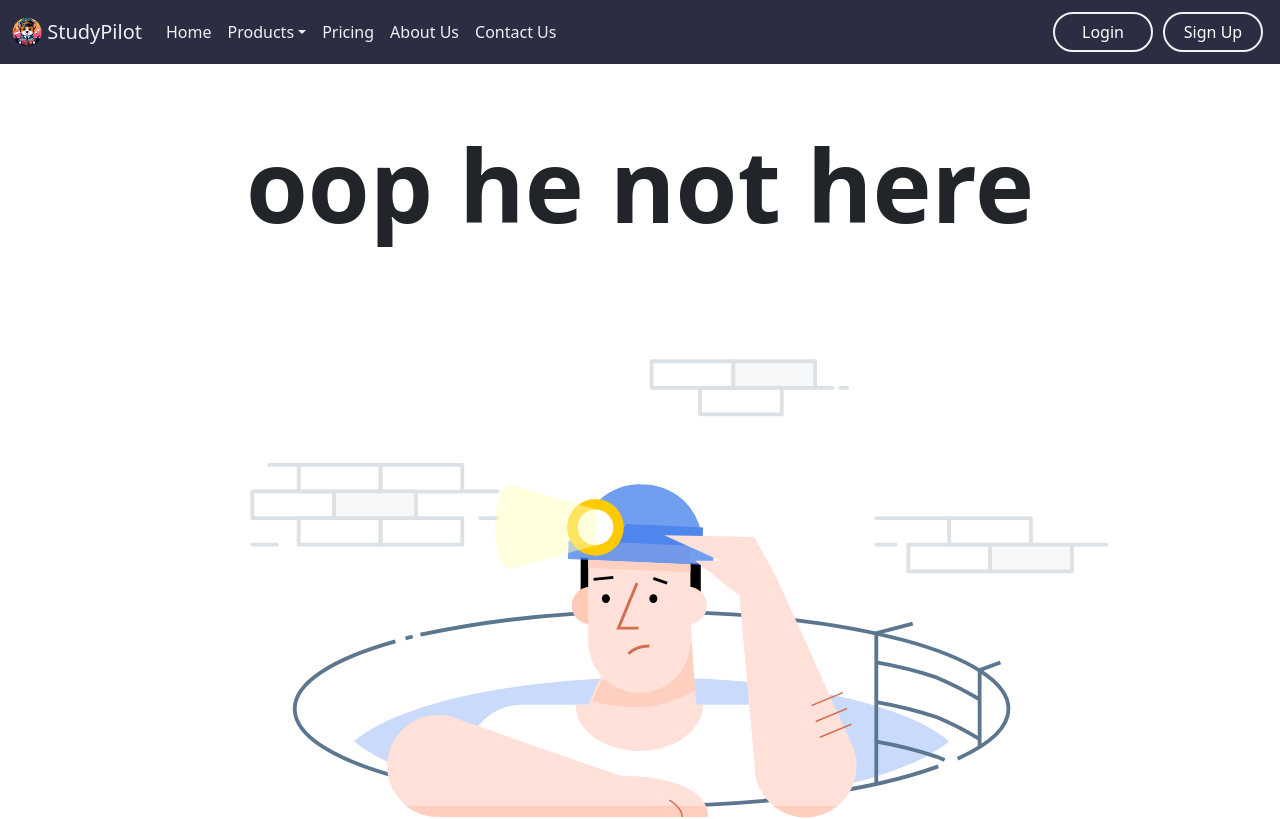
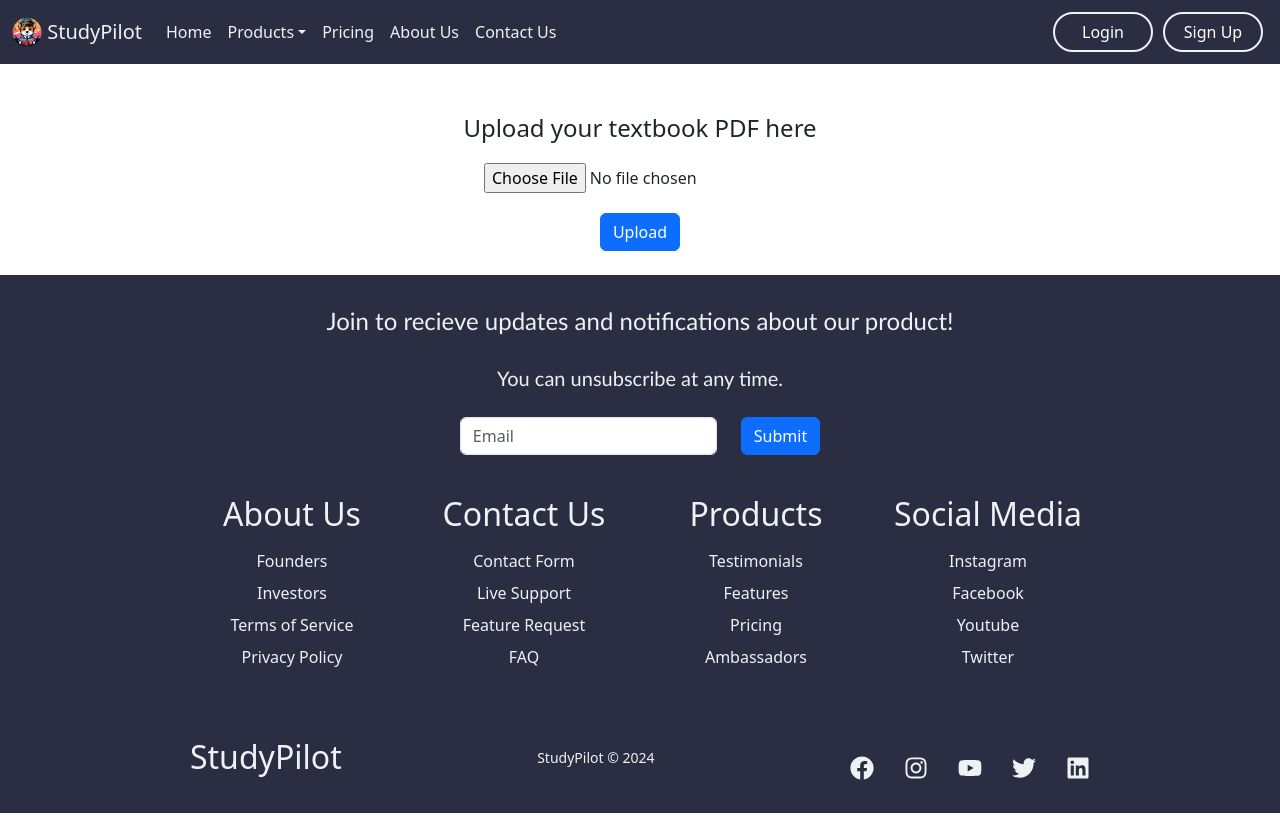
Before and after one commit to shricharanks108/studypilot, a React (Create React App) app: page /upload in a window 1280 px wide. Shown: the top 819 px of the page. Built offline with nearby package versions, Linux system fonts and the light colour scheme.

Commit message:
basic upload page and functionality

```diff
--- a/src/App.js
+++ b/src/App.js
@@ -5,6 +5,7 @@
 import Header from "./components/Header/Header"
 import Footer from "./components/Footer/Footer"
 import { Routes, BrowserRouter, Route } from 'react-router-dom'
+import UploadPage from './pages/UploadPage/UploadPage';
 
 function App() {
   return (
@@ -20,6 +21,7 @@
         <Route path='/' element={ <HomePage/> } />
         <Route path='/home' element={ <HomePage/> } />
         <Route path='/pricing' element={ <PricingPage/> } />
+        <Route path='/upload' element={ <UploadPage/> } />
         <Route path='/*' element={ <NotFoundPage/> } />
       </Routes>
       <Footer />
--- a/src/components/Header/Header.js
+++ b/src/components/Header/Header.js
@@ -28,7 +28,7 @@
                             <NavDropdown title={
                                 <span className="header-text">Products</span>
                             } id="basic-nav-dropdown">
-                                <NavDropdown.Item href="/product/product-1">Product #1</NavDropdown.Item>
+                                <NavDropdown.Item href="/upload">Upload PDF </NavDropdown.Item>
                                 <NavDropdown.Item href="/product/product-2">Product #2</NavDropdown.Item>
                                 <NavDropdown.Item href="/product/product-3">Product #3</NavDropdown.Item>
                                 <NavDropdown.Divider />
--- /dev/null
+++ b/src/pages/UploadPage/UploadPage.css
@@ -0,0 +1,14 @@
+.upload_page {
+    margin-top: 50px; /* Adjust margin top as needed */
+  }
+
+  .upload_text {
+    font-size: 24px; /* Adjust font size as needed */
+    margin-bottom: 20px; /* Adjust margin bottom as needed */
+  }
+
+  .upload_button {
+    margin-top: 20px; /* Adjust margin top as needed */
+    padding: 10px 20px; /* Adjust padding as needed */
+    font-size: 18px; /* Adjust font size as needed */
+  }
--- /dev/null
+++ b/src/pages/UploadPage/UploadPage.js
@@ -0,0 +1,34 @@
+import React from 'react';
+import './UploadPage.css';
+import { useState } from 'react';
+import Button from 'react-bootstrap/Button';
+
+function UploadPage() {
+  const [selectedFile, setSelectedFile] = useState(null);
+
+  const handleFileChange = (event) => {
+    setSelectedFile(event.target.files[0]);
+  };
+
+  // called when upload button is clicked
+  const handleUpload = () => {
+    if (selectedFile) {
+      // Example: Send selectedFile to server for processing
+      console.log('Uploading file:', selectedFile);
+      setSelectedFile(null);
+    } else {
+      console.log('No file selected');
+    }
+  };
+
+  return (
+    <div className="upload_page" style={{ display: 'flex', flexDirection: 'column', alignItems: 'center' }}>
+      <h1 className="upload_text">Upload your textbook PDF here</h1>
+      <input type="file" accept=".pdf" onChange={handleFileChange} />
+      <Button className="upload_button" onClick={handleUpload}>Upload</Button>
+      <br/>
+    </div>
+  );
+}
+
+export default UploadPage;
```
